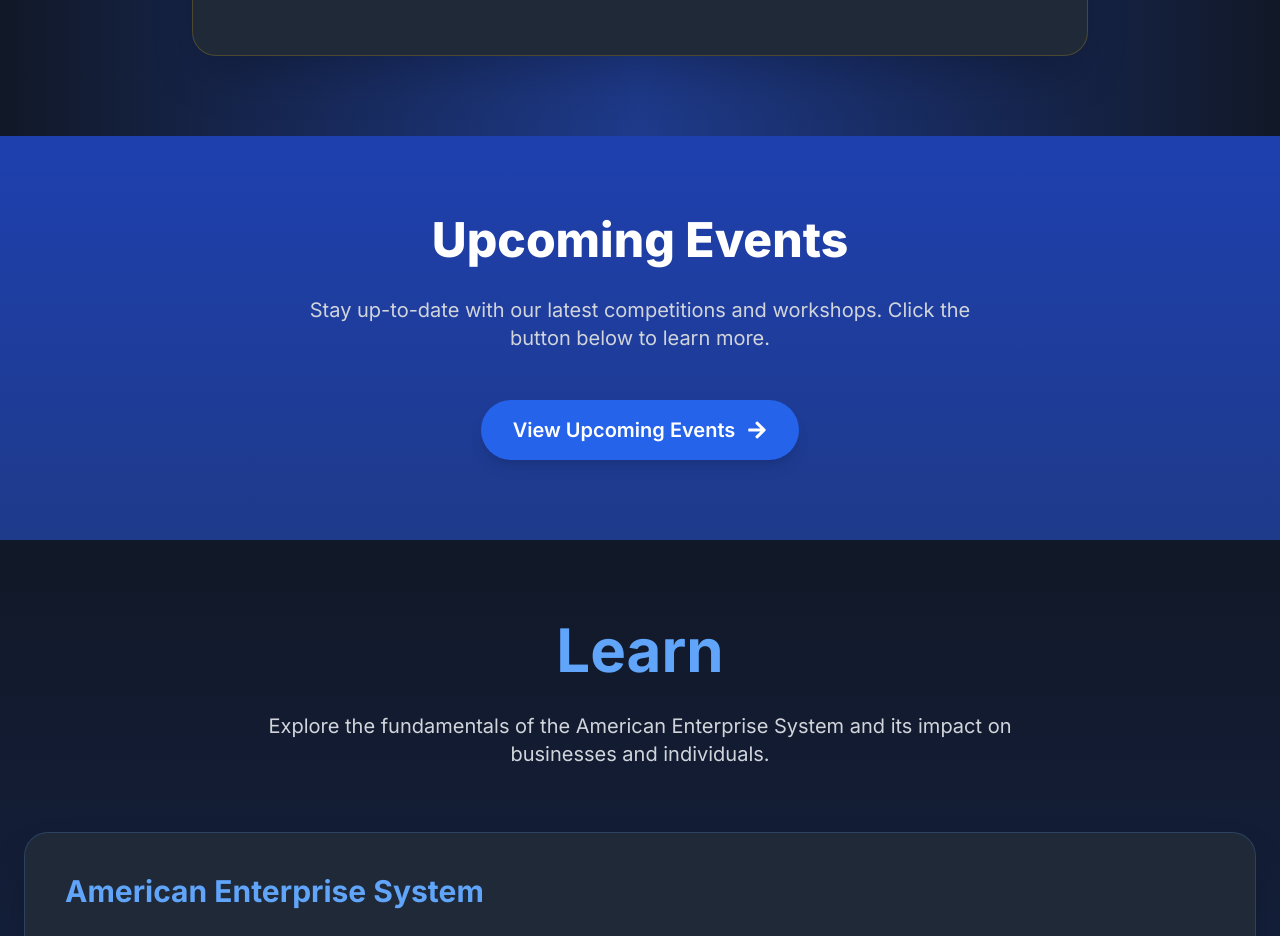
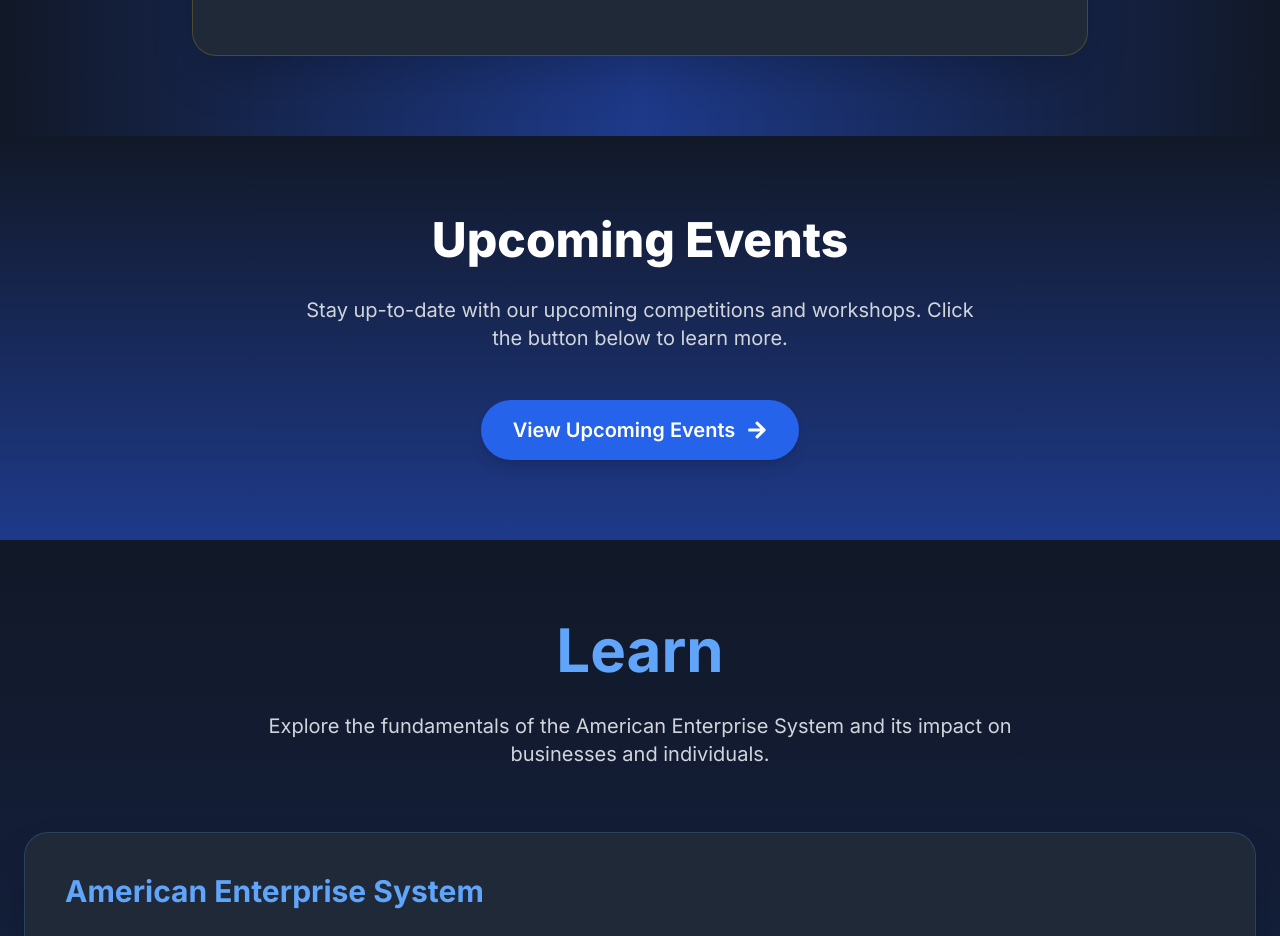
Before and after one commit to arao761/innovate-usa, a Next.js app: page / in a window 1280 px wide. Shown: the part 5260-6196 px from the top of the page. Built offline with nearby package versions, Linux system fonts and the light colour scheme.

Commit message:
fixed colors maybe;

```diff
--- a/components/UpcomingCompetitions.tsx
+++ b/components/UpcomingCompetitions.tsx
@@ -5,7 +5,7 @@ import Link from 'next/link';
 
 const UpcomingCompetitionsButton: React.FC = () => {
     return (
-        <section id="upcoming-events" className="bg-gradient-to-b from-blue-800 to-blue-900 py-12 sm:py-20">
+        <section id="upcoming-events" className="py-12 sm:py-20 bg-gradient-to-b from-gray-900 to-blue-900">
             <div className="container mx-auto px-4 sm:px-6">
                 <motion.div
                     initial={{ opacity: 0, y: 20 }}
@@ -17,7 +17,7 @@ const UpcomingCompetitionsButton: React.FC = () => {
                         Upcoming Events
                     </h2>
                     <p className="text-lg sm:text-xl text-gray-300 max-w-2xl mx-auto mb-8 sm:mb-12">
-                        Stay up-to-date with our latest competitions and workshops. Click the button below to learn more.
+                        Stay up-to-date with our upcoming competitions and workshops. Click the button below to learn more.
                     </p>
                     <Link href="/upcoming-competitions" passHref>
                         <motion.a
```
